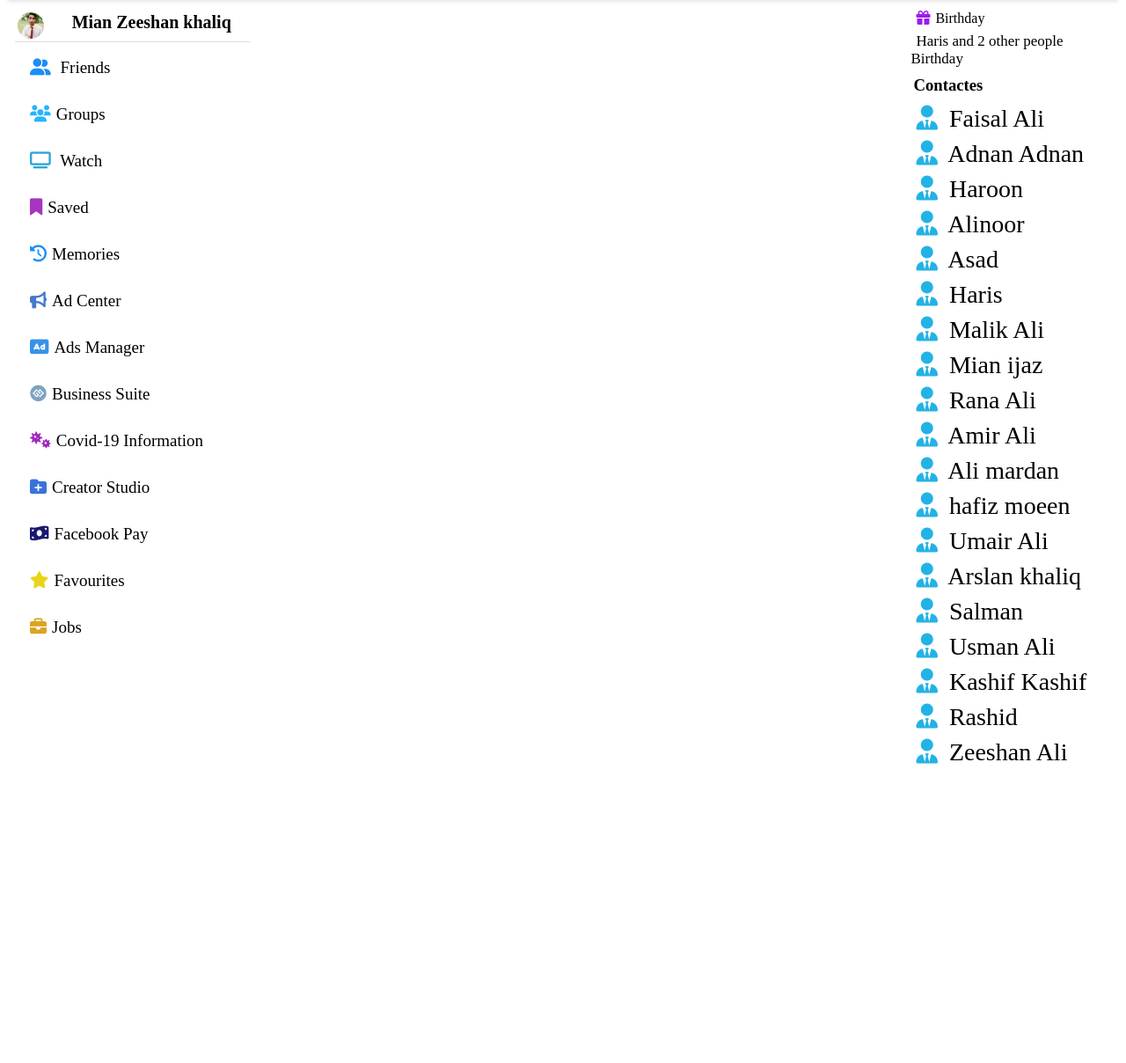
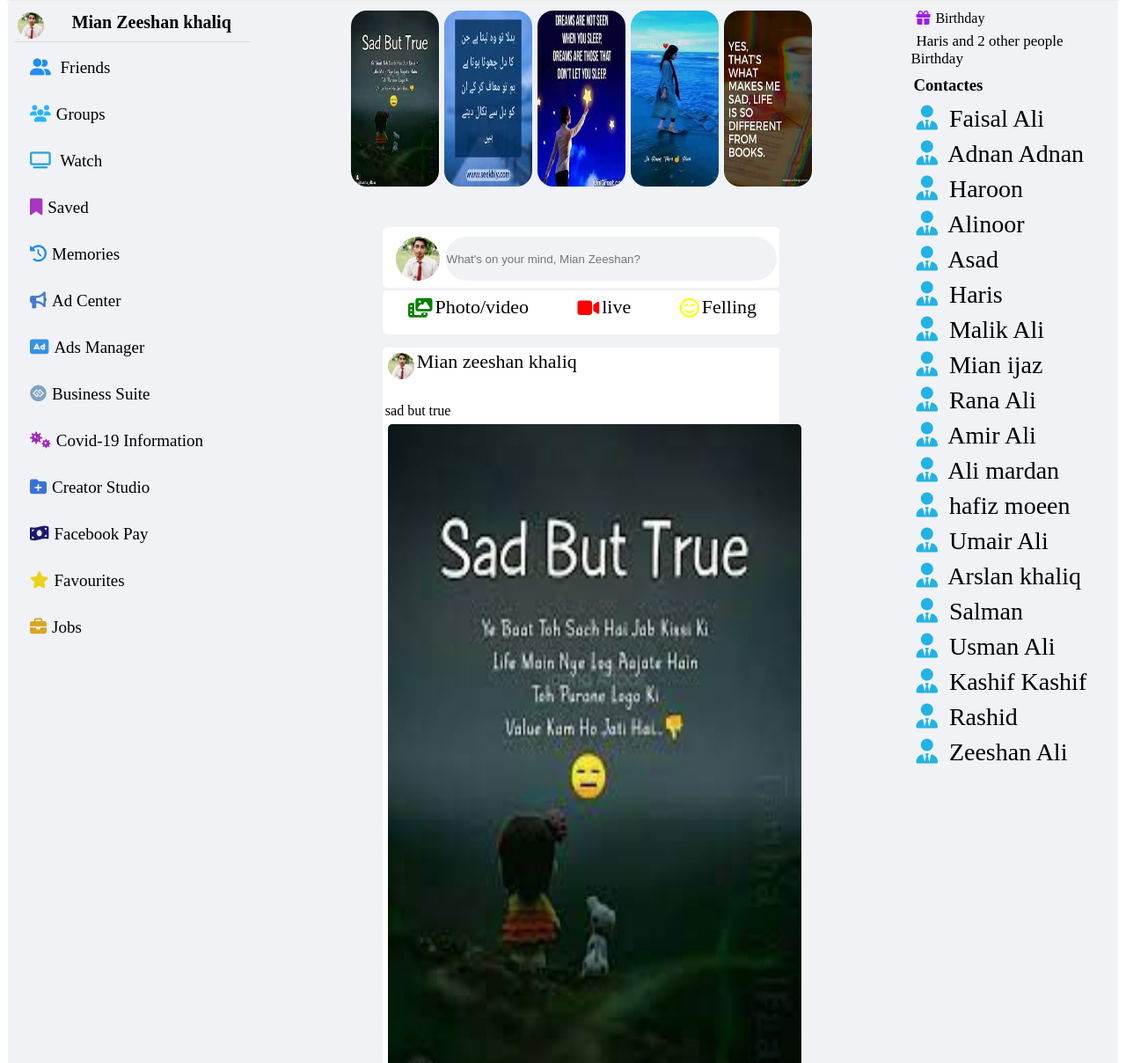
Before and after one commit to Zeeshankhaliq219/Facebook-UI-ASSIGNMENT, a plain HTML site: page index.html in a window 1280 px wide. Shown: the part 92-1300 px from the top of the page at 88% size. Before the commit the page ends 975 px from the top, so only its background shows below. Drawn offline with Linux system fonts and the light colour scheme; a web font is replaced by a local one.

Commit message:
ADD CENTER CONTENT

```diff
--- a/index.html
+++ b/index.html
@@ -81,7 +81,28 @@
          </div>
          <!-- CENTER -->
          <div class="center">
+             <div id="imgcenter">
+                 <img src="./PIC/1.jfif" alt="">
+                 <img src="./PIC/2.jfif" alt="">
+                 <img src="./PIC/3.jfif" alt="">
+                 <img src="./PIC/4.jfif" alt="">
+                 <img src="./PIC/5.jfif" alt="">
+             </div>
+             <div id="center_div">
+                 <img src="./pic.jpg" alt="" style="border-radius: 25px;">
+                 <input type="text" placeholder="What's on your mind, Mian Zeeshan?">
 
+             </div>
+             <div id="live">
+                <span><a href=""><i class="fas fa-photo-video" style="color: green;display: flex;"></i>Photo/video</a> </span>
+                <span><a href=""><i class="fas fa-video" style="color: red;display: flex;"></i>live</a> </span>
+                <span><a href=""><i class="far fa-smile-beam" style="color: rgb(251, 255, 1);"></i>Felling</a></span>
+           </div>
+           <div class="post">
+                <span style="display: flex; font-size: 22px;"><img src="./pic.jpg" alt="">Mian zeeshan khaliq</span>
+                <span><p>sad but true</p></span>
+                <img src="./PIC/1.jfif" alt="" class="img_post">
+           </div>
          </div>
          <!-- RIGHT_SIDE -->
          <div class="right_side">
--- a/style.css
+++ b/style.css
@@ -107,7 +107,7 @@ img{
 
 }
 .right_icon i:hover {
-background-color: #f2f3f5;
+background-color: #f0f2f5;
 padding: 13px;
  border-radius: 9px;
 }
@@ -116,9 +116,11 @@ padding: 13px;
     display: flex;
     position: sticky;
     top: 0;
+    background-color: #f0f2f5;
 
 
 }
+
 /* LEFT_SIDE */
 
 .left_side{
@@ -137,13 +139,91 @@ padding: 13px;
     padding: 11px;
 }
 .left_side span:hover{
-    background-color: #f2f3f5;
+    background-color: #ffffff;
 }
    /* CENTER */
 .center{
     display: flex;
     flex-direction: column;
+    overflow: scroll;
     width: 59%;
+}
+#imgcenter{
+    display: flex;
+    justify-content: center;
+}
+#imgcenter img{
+    width: 100px;
+    height: 200px;
+    border-radius: 18px;
+}
+#imgcenter img:hover{
+    width: 112px;
+    height: 210px;
+}
+#center_div{
+    display: flex;
+    margin-left: 140px;
+    margin-right: 140px;
+    margin-top: 40px;
+    padding-left: 12px;
+    padding-top: 8px;
+    padding-bottom: 5px;
+    border-radius: 5px;
+    background-color: #ffffff;
+}
+#center_div img{
+    width: 50px;
+    height: 50px;
+    border-radius: 20px;
+    float: left;
+
+}
+#center_div input{
+    width: 380px;
+    border-style: none;
+    border-radius: 25px;
+    background-color: #f0f2f5;
+
+
+}
+#center_div input:focus{
+    outline: none;
+}
+#live{
+    display: flex;
+    margin-left: 140px;
+    margin-right: 140px;
+    margin-top: 0px;
+    border-radius: 5px;
+    background-color: #ffffff;
+    justify-content: space-between;
+    justify-content: space-around;
+    height: 50px;
+
+}
+#live a{
+    font-size: 22px;
+    color: black;
+    text-decoration: none;
+    display: flex;
+
+}
+#live span:hover{
+    background-color: #f0f2f5;
+    padding: 3px;
+}
+.post{
+    background-color: #ffffff ;
+    margin-left: 140px;
+    margin-right: 140px;
+    margin-top: 12px;
+    border-radius: 5px;
+}
+.img_post{
+    width: 470px;
+    height: 780px;
+    border-radius: 5px;
 }
 /* RIGHT_SIDE */
 .right_side{
@@ -160,7 +240,7 @@ padding: 13px;
 
 }
 .right_side span:hover{
-    background-color: #f2f3f5;
+    background-color: #ffffff;
 }
 .right_side a{
     color: rgb(34, 179, 228);
```
